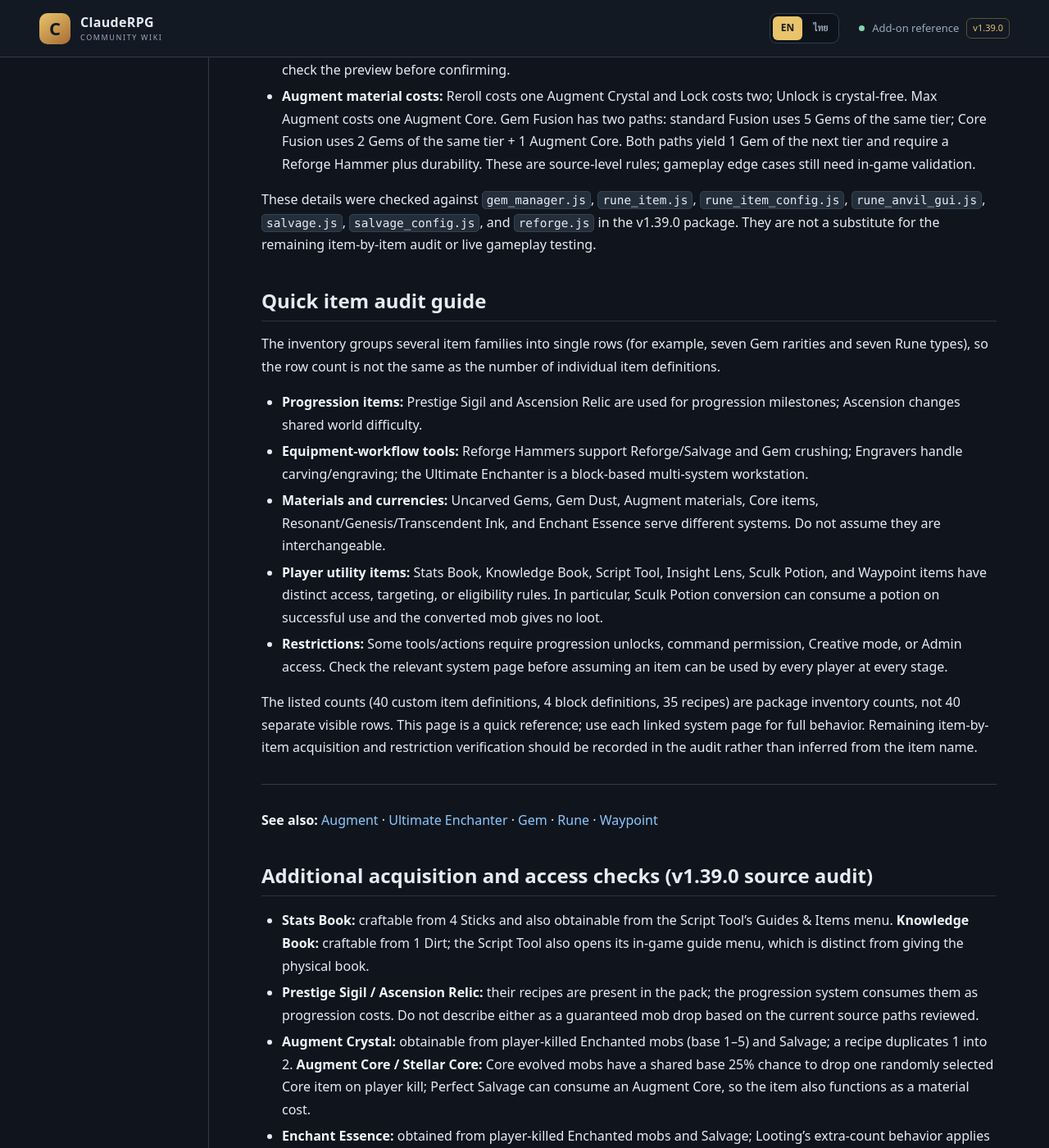
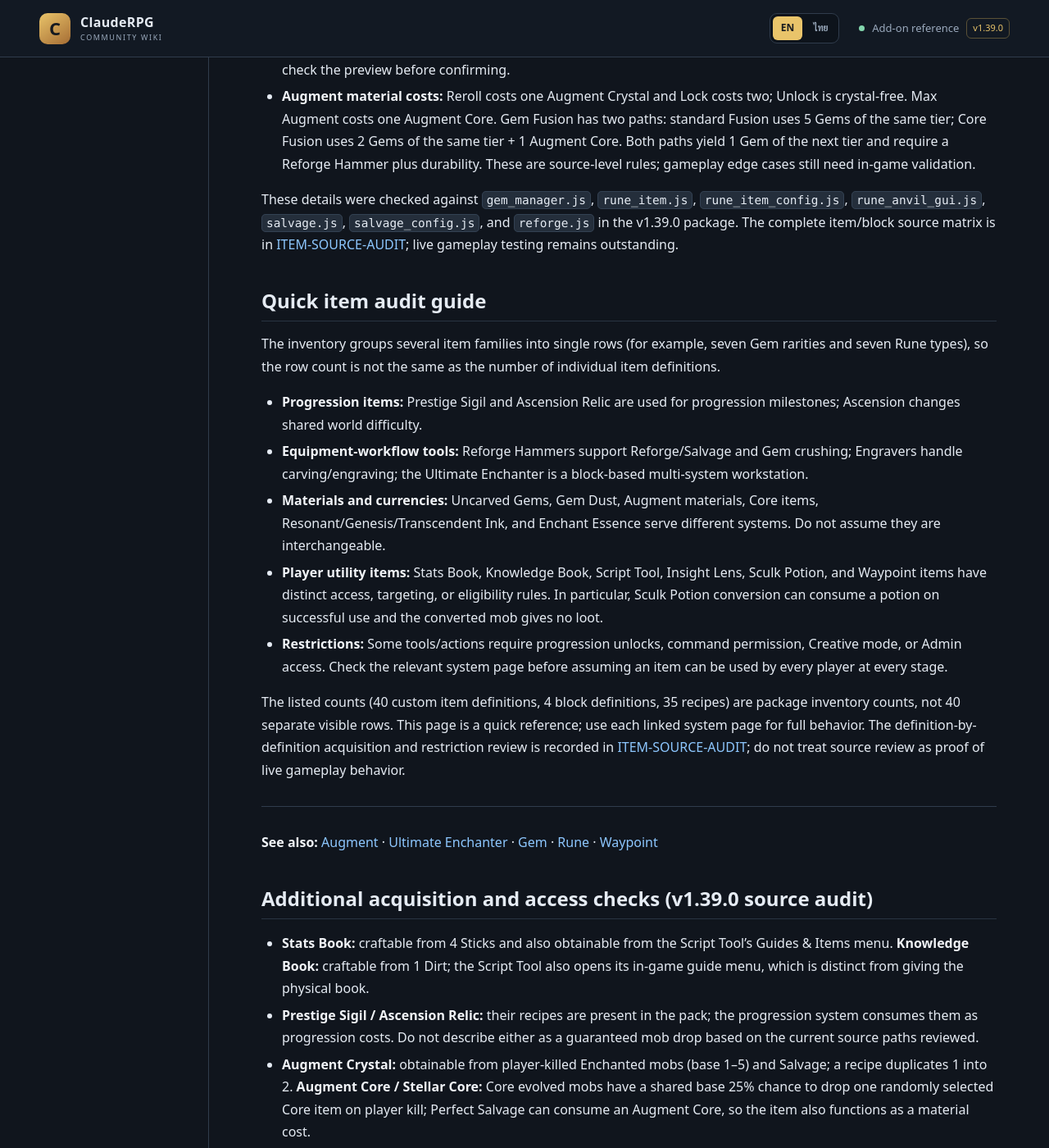
Before and after one commit to miniTorch25/ClaudeRPG-Wiki-V2, a Jekyll site: the page built from Items.md, in a window 1280 px wide and 1400 px high, scrolled down 5775 px. Shown: the whole window at 82% size. Built offline with Jekyll 4.4.1, drawn with Linux system fonts in a browser that asks for light colours; our own code applies the rules of GitHub Pages for plain Markdown files; some of the changed text lies outside the part shown.

Commit message:
Docs: link completed item source audit from item guide

```diff
--- a/Items.md
+++ b/Items.md
@@ -77,7 +77,7 @@ Checked against `evolution_config.js`, `progression_config.js`, and `evolution_m
 - **Ultimate Picker:** block pickup is restricted by a configured blacklist outside Creative. Waypoint Stones additionally enforce owner/Admin break permissions. Do not describe it as able to pick up every block in Survival.
 - **Sculk Potion:** conversion is attempted when the player hits a mob while holding the potion; the potion is consumed only after a successful conversion outside Creative. Bosses, Enchanted mobs, and other ineligible/locked targets are refused.
 
-These notes confirm code paths in the v1.39.0 package; they do not replace the remaining item-by-item audit or live gameplay testing.
+These notes confirm code paths in the v1.39.0 package. The complete definition-by-definition source map is in [ITEM-SOURCE-AUDIT](ITEM-SOURCE-AUDIT); live gameplay and multiplayer testing remain outstanding.
 
 ## Additional behavior notes verified from v1.39.0 scripts
 
@@ -90,7 +90,7 @@ These notes confirm code paths in the v1.39.0 package; they do not replace the r
 - **Other salvage rewards:** each installed Gem that is neither locked nor empty gives a separate 1–10 Gem Dust roll; each rolled non-max Augment stat returns one Augment Crystal, while each maxed stat returns three; vanilla enchantments return Enchant Essence based on enchantment rarity and level. Salvage removes the whole item, so check the preview before confirming.
 - **Augment material costs:** Reroll costs one Augment Crystal and Lock costs two; Unlock is crystal-free. Max Augment costs one Augment Core. Gem Fusion has two paths: standard Fusion uses 5 Gems of the same tier; Core Fusion uses 2 Gems of the same tier + 1 Augment Core. Both paths yield 1 Gem of the next tier and require a Reforge Hammer plus durability. These are source-level rules; gameplay edge cases still need in-game validation.
 
-These details were checked against `gem_manager.js`, `rune_item.js`, `rune_item_config.js`, `rune_anvil_gui.js`, `salvage.js`, `salvage_config.js`, and `reforge.js` in the v1.39.0 package. They are not a substitute for the remaining item-by-item audit or live gameplay testing.
+These details were checked against `gem_manager.js`, `rune_item.js`, `rune_item_config.js`, `rune_anvil_gui.js`, `salvage.js`, `salvage_config.js`, and `reforge.js` in the v1.39.0 package. The complete item/block source matrix is in [ITEM-SOURCE-AUDIT](ITEM-SOURCE-AUDIT); live gameplay testing remains outstanding.
 
 ## Quick item audit guide
 
@@ -102,7 +102,7 @@ The inventory groups several item families into single rows (for example, seven
 - **Player utility items:** Stats Book, Knowledge Book, Script Tool, Insight Lens, Sculk Potion, and Waypoint items have distinct access, targeting, or eligibility rules. In particular, Sculk Potion conversion can consume a potion on successful use and the converted mob gives no loot.
 - **Restrictions:** Some tools/actions require progression unlocks, command permission, Creative mode, or Admin access. Check the relevant system page before assuming an item can be used by every player at every stage.
 
-The listed counts (40 custom item definitions, 4 block definitions, 35 recipes) are package inventory counts, not 40 separate visible rows. This page is a quick reference; use each linked system page for full behavior. Remaining item-by-item acquisition and restriction verification should be recorded in the audit rather than inferred from the item name.
+The listed counts (40 custom item definitions, 4 block definitions, 35 recipes) are package inventory counts, not 40 separate visible rows. This page is a quick reference; use each linked system page for full behavior. The definition-by-definition acquisition and restriction review is recorded in [ITEM-SOURCE-AUDIT](ITEM-SOURCE-AUDIT); do not treat source review as proof of live gameplay behavior.
 
 ---
 
@@ -201,7 +201,7 @@ The listed counts (40 custom item definitions, 4 block definitions, 35 recipes)
 - **Ultimate Picker:** การเก็บบล็อกถูกจำกัดด้วยรายการบล็อกที่ห้ามเก็บนอก Creative นอกจากนี้ Waypoint Stone ยังตรวจสิทธิ์เจ้าของหรือ Admin จึงไม่ควรอธิบายว่าเก็บบล็อกทุกชนิดได้ใน Survival
 - **Sculk Potion:** ระบบตรวจเมื่อผู้เล่นตีมอนสเตอร์ขณะถือยา และจะใช้ยาเมื่อแปลงสำเร็จเท่านั้นในโหมดที่ไม่ใช่ Creative บอส มอน Enchanted และเป้าหมายที่ไม่รองรับหรือถูกล็อกจะถูกปฏิเสธ
 
-หมายเหตุเหล่านี้ยืนยันจากเส้นทางการทำงานในโค้ด v1.39.0 แต่ยังไม่ใช่การตรวจไอเทมครบทั้ง 40 รายการหรือการทดสอบจริงในเกม
+หมายเหตุเหล่านี้ยืนยันจากเส้นทางการทำงานในโค้ด v1.39.0 ตารางตรวจไอเทมและบล็อกครบทุกนิยามอยู่ใน [ITEM-SOURCE-AUDIT](ITEM-SOURCE-AUDIT) ส่วนการทดสอบจริงในเกมและ Multiplayer ยังต้องทำ
 
 ## หมายเหตุพฤติกรรมเพิ่มเติมที่ยืนยันจาก Script v1.39.0
 
@@ -214,7 +214,7 @@ The listed counts (40 custom item definitions, 4 block definitions, 35 recipes)
 - **รางวัลอื่นจาก Salvage:** Gem ที่ติดตั้งอยู่แต่ไม่ใช่ช่องล็อกหรือช่องว่างแต่ละช่องจะสุ่ม Gem Dust 1–10 ชิ้น; Augment ที่สุ่มแล้วและไม่เต็มค่าสูงสุดคืน Augment Crystal 1 ชิ้นต่อค่าสเตตัส ส่วนค่าสเตตัสที่เต็มแล้วคืน 3 ชิ้น; เอนชานต์ปกติคืน Enchant Essence ตามความหายากและระดับของเอนชานต์ การ Salvage จะทำลายไอเทมทั้งชิ้น จึงควรตรวจรายการรางวัลก่อนยืนยัน
 - **ค่าใช้จ่ายวัสดุ Augment:** Reroll ใช้ Augment Crystal 1 ชิ้น และ Lock ใช้ 2 ชิ้น ส่วน Unlock ไม่ใช้ Crystal; Max Augment ใช้ Augment Core 1 ชิ้น; Gem Fusion มี 2 วิธี: แบบปกติใช้ Gem ระดับเดียวกัน 5 ชิ้น; Core Fusion ใช้ Gem ระดับเดียวกัน 2 ชิ้น + Augment Core 1 ชิ้น ทั้งสองแบบได้ Gem ระดับถัดไป 1 ชิ้น และต้องมี Reforge Hammer พร้อมเสียความทนทาน ข้อมูลเหล่านี้ตรวจจากซอร์สโค้ด แต่กรณีการใช้งานจริงยังต้องทดสอบในเกม
 
-ตรวจข้อมูลเหล่านี้จาก `gem_manager.js`, `rune_item.js`, `rune_item_config.js`, `rune_anvil_gui.js`, `salvage.js`, `salvage_config.js` และ `reforge.js` ในแพ็กเกจ v1.39.0 แล้ว แต่ยังไม่ถือว่าตรวจไอเทมครบทุกชิ้นหรือทดสอบการเล่นจริงแล้ว
+ตรวจข้อมูลเหล่านี้จาก `gem_manager.js`, `rune_item.js`, `rune_item_config.js`, `rune_anvil_gui.js`, `salvage.js`, `salvage_config.js` และ `reforge.js` ในแพ็กเกจ v1.39.0 แล้ว ตารางตรวจครบทุกนิยามอยู่ใน [ITEM-SOURCE-AUDIT](ITEM-SOURCE-AUDIT) แต่ยังไม่ได้ทดสอบการเล่นจริง
 
 ## แนวทางตรวจสอบไอเทมแบบย่อ
 
@@ -226,7 +226,7 @@ The listed counts (40 custom item definitions, 4 block definitions, 35 recipes)
 - **ไอเทมอำนวยความสะดวก:** Stats Book, Knowledge Book, Script Tool, Insight Lens, Sculk Potion และไอเทม Waypoint มีข้อกำหนดการเข้าถึง เป้าหมาย หรือสิทธิ์ต่างกัน โดยเฉพาะ Sculk Potion ที่ใช้ยาเมื่อแปลงสำเร็จ และมอนที่ถูกแปลงจะไม่ดรอปของ
 - **ข้อจำกัด:** เครื่องมือหรือการกระทำบางอย่างต้องปลดล็อกระบบก่อน ต้องมีสิทธิ์ใช้คำสั่ง อยู่ใน Creative หรือเป็น Admin ควรอ่านหน้าระบบที่เกี่ยวข้องก่อนสรุปว่าใครก็ใช้ได้ทุกช่วงความก้าวหน้า
 
-จำนวนที่ระบุ (นิยามไอเทม 40 รายการ นิยามบล็อก 4 รายการ และสูตร 35 รายการ) คือจำนวนไฟล์ในแพ็ก ไม่ใช่จำนวนแถวที่แสดงแยกกัน หน้านี้เป็นคู่มืออ้างอิงย่อ ส่วนรายละเอียดการทำงานให้อ่านหน้าระบบที่เกี่ยวข้อง งานตรวจสอบแหล่งที่มาและข้อจำกัดของไอเทมแต่ละรายการที่เหลือควรบันทึกไว้ใน Audit ไม่ควรเดาจากชื่อไอเทม
+จำนวนที่ระบุ (นิยามไอเทม 40 รายการ นิยามบล็อก 4 รายการ และสูตร 35 รายการ) คือจำนวนไฟล์ในแพ็ก ไม่ใช่จำนวนแถวที่แสดงแยกกัน หน้านี้เป็นคู่มืออ้างอิงย่อ ส่วนรายละเอียดการทำงานให้อ่านหน้าระบบที่เกี่ยวข้อง ตารางตรวจแหล่งที่มาและข้อจำกัดครบทุกนิยามอยู่ใน [ITEM-SOURCE-AUDIT](ITEM-SOURCE-AUDIT) และไม่ควรเดาพฤติกรรมจากชื่อไอเทมเพียงอย่างเดียว.
 
 ---
 
```
